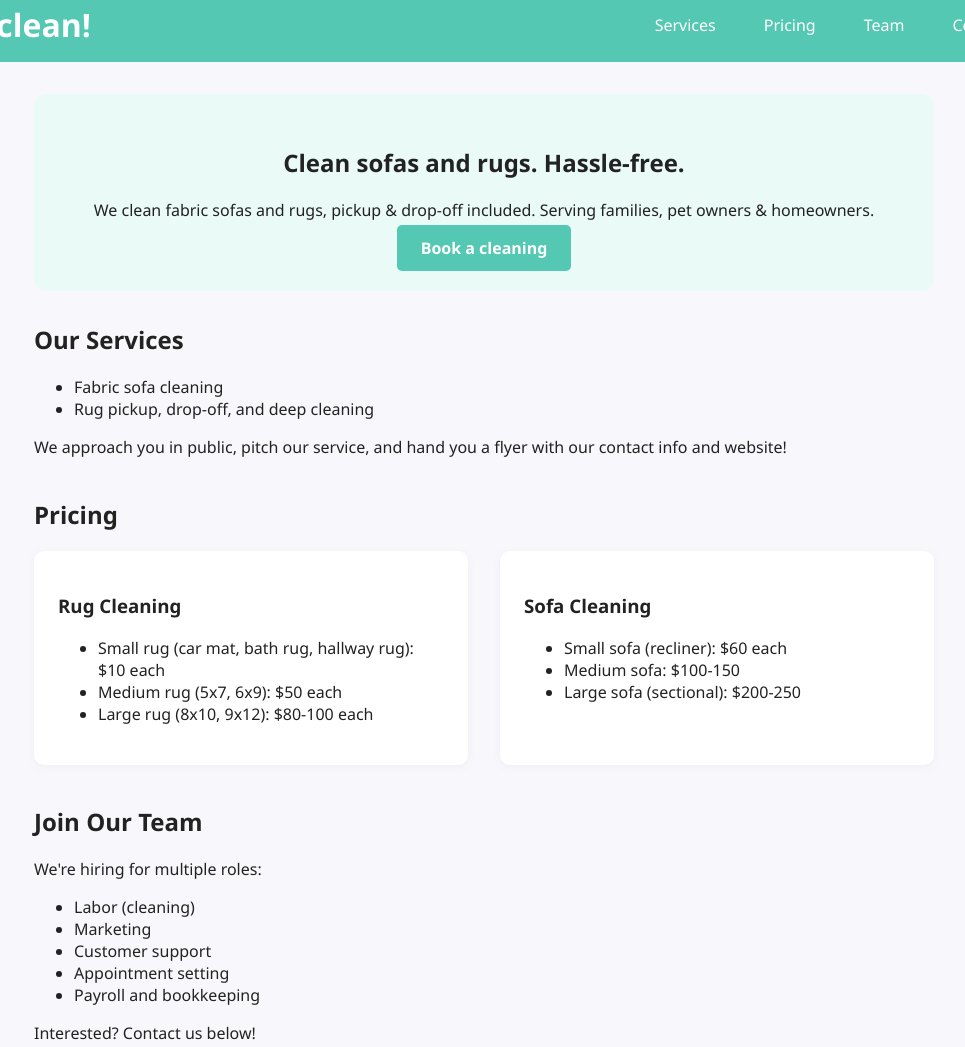
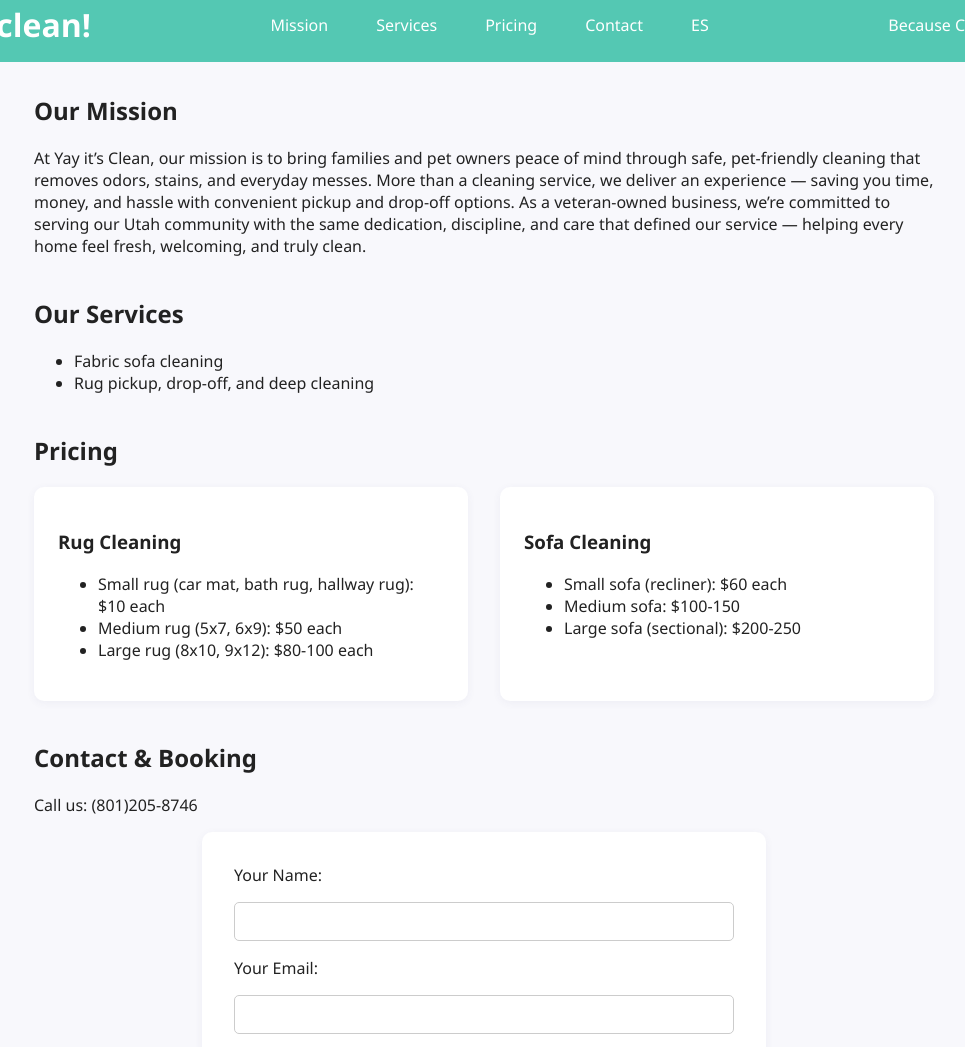
Before and after one commit to Axaiver801/Yay-it-s-clean, a plain HTML site: page index.html in a window 1280 px wide. Shown: the part 13-1060 px from the top of the page, without its empty margins (156-1121 px from the left). Drawn offline with Linux system fonts and the light colour scheme.

Commit message:
Update homepage: add tagline, mission statement, and remove hiring/marketing sections

```diff
--- a/index.html
+++ b/index.html
@@ -12,20 +12,20 @@
   <header>
     <div class="logo">Yay it's clean!</div>
     <nav>
+      <a href="#mission" data-en="Mission" data-es="Misión">Mission</a>
       <a href="#services" data-en="Services" data-es="Servicios">Services</a>
       <a href="#pricing" data-en="Pricing" data-es="Precios">Pricing</a>
-      <a href="#team" data-en="Team" data-es="Equipo">Team</a>
       <a href="#contact" data-en="Contact" data-es="Contacto">Contact</a>
       <button id="lang-toggle">ES</button>
     </nav>
+    <div class="tagline" data-en="Because Clean Feels Better." data-es="Porque limpio se siente mejor.">Because Clean Feels Better.</div>
   </header>
   <main>
-    <section id="hero">
-      <h1 data-en="Clean sofas and rugs. Hassle-free." data-es="Sofás y alfombras limpios. Sin complicaciones.">Clean sofas and rugs. Hassle-free.</h1>
-      <p data-en="We clean fabric sofas and rugs, pickup & drop-off included. Serving families, pet owners & homeowners." data-es="Limpiamos sofás de tela y alfombras, con recogida y entrega incluidas. Para familias, dueños de mascotas y propietarios.">
-        We clean fabric sofas and rugs, pickup & drop-off included. Serving families, pet owners & homeowners.
+    <section id="mission">
+      <h2 data-en="Our Mission" data-es="Nuestra Misión">Our Mission</h2>
+      <p data-en="At Yay it’s Clean, our mission is to bring families and pet owners peace of mind through safe, pet-friendly cleaning that removes odors, stains, and everyday messes. More than a cleaning service, we deliver an experience — saving you time, money, and hassle with convenient pickup and drop-off options. As a veteran-owned business, we’re committed to serving our Utah community with the same dedication, discipline, and care that defined our service — helping every home feel fresh, welcoming, and truly clean." data-es="En Yay it’s Clean, nuestra misión es brindar tranquilidad a familias y dueños de mascotas a través de una limpieza segura y apta para mascotas, eliminando olores, manchas y suciedad diaria. Más que un servicio de limpieza, ofrecemos una experiencia: ahorrándote tiempo, dinero y molestias con opciones convenientes de recogida y entrega. Como empresa propiedad de veteranos, estamos comprometidos a servir a nuestra comunidad de Utah con la misma dedicación, disciplina y cuidado que definió nuestro servicio, ayudando a que cada hogar se sienta fresco, acogedor y verdaderamente limpio.">
+        At Yay it’s Clean, our mission is to bring families and pet owners peace of mind through safe, pet-friendly cleaning that removes odors, stains, and everyday messes. More than a cleaning service, we deliver an experience — saving you time, money, and hassle with convenient pickup and drop-off options. As a veteran-owned business, we’re committed to serving our Utah community with the same dedication, discipline, and care that defined our service — helping every home feel fresh, welcoming, and truly clean.
       </p>
-      <a href="#contact" class="cta" data-en="Book a cleaning" data-es="Reserva una limpieza">Book a cleaning</a>
     </section>
     <section id="services">
       <h2 data-en="Our Services" data-es="Nuestros Servicios">Our Services</h2>
@@ -33,9 +33,6 @@
         <li data-en="Fabric sofa cleaning" data-es="Limpieza de sofás de tela">Fabric sofa cleaning</li>
         <li data-en="Rug pickup, drop-off, and deep cleaning" data-es="Recogida, entrega y limpieza profunda de alfombras">Rug pickup, drop-off, and deep cleaning</li>
       </ul>
-      <p data-en="We approach you in public, pitch our service, and hand you a flyer with our contact info and website!" data-es="¡Te abordamos en público, presentamos nuestro servicio y te entregamos un folleto con nuestra información de contacto y sitio web!">
-        We approach you in public, pitch our service, and hand you a flyer with our contact info and website!
-      </p>
     </section>
     <section id="pricing">
       <h2 data-en="Pricing" data-es="Precios">Pricing</h2>
@@ -57,18 +54,6 @@
           </ul>
         </div>
       </div>
-    </section>
-    <section id="team">
-      <h2 data-en="Join Our Team" data-es="Únete a nuestro equipo">Join Our Team</h2>
-      <p data-en="We're hiring for multiple roles:" data-es="Estamos contratando para varios puestos:">We're hiring for multiple roles:</p>
-      <ul>
-        <li data-en="Labor (cleaning)" data-es="Labor (limpieza)">Labor (cleaning)</li>
-        <li data-en="Marketing" data-es="Marketing">Marketing</li>
-        <li data-en="Customer support" data-es="Atención al cliente">Customer support</li>
-        <li data-en="Appointment setting" data-es="Agendamiento de citas">Appointment setting</li>
-        <li data-en="Payroll and bookkeeping" data-es="Nómina y contabilidad">Payroll and bookkeeping</li>
-      </ul>
-      <p data-en="Interested? Contact us below!" data-es="¿Interesado? ¡Contáctanos abajo!">Interested? Contact us below!</p>
     </section>
     <section id="contact">
       <h2 data-en="Contact & Booking" data-es="Contacto y reservas">Contact & Booking</h2>
```
